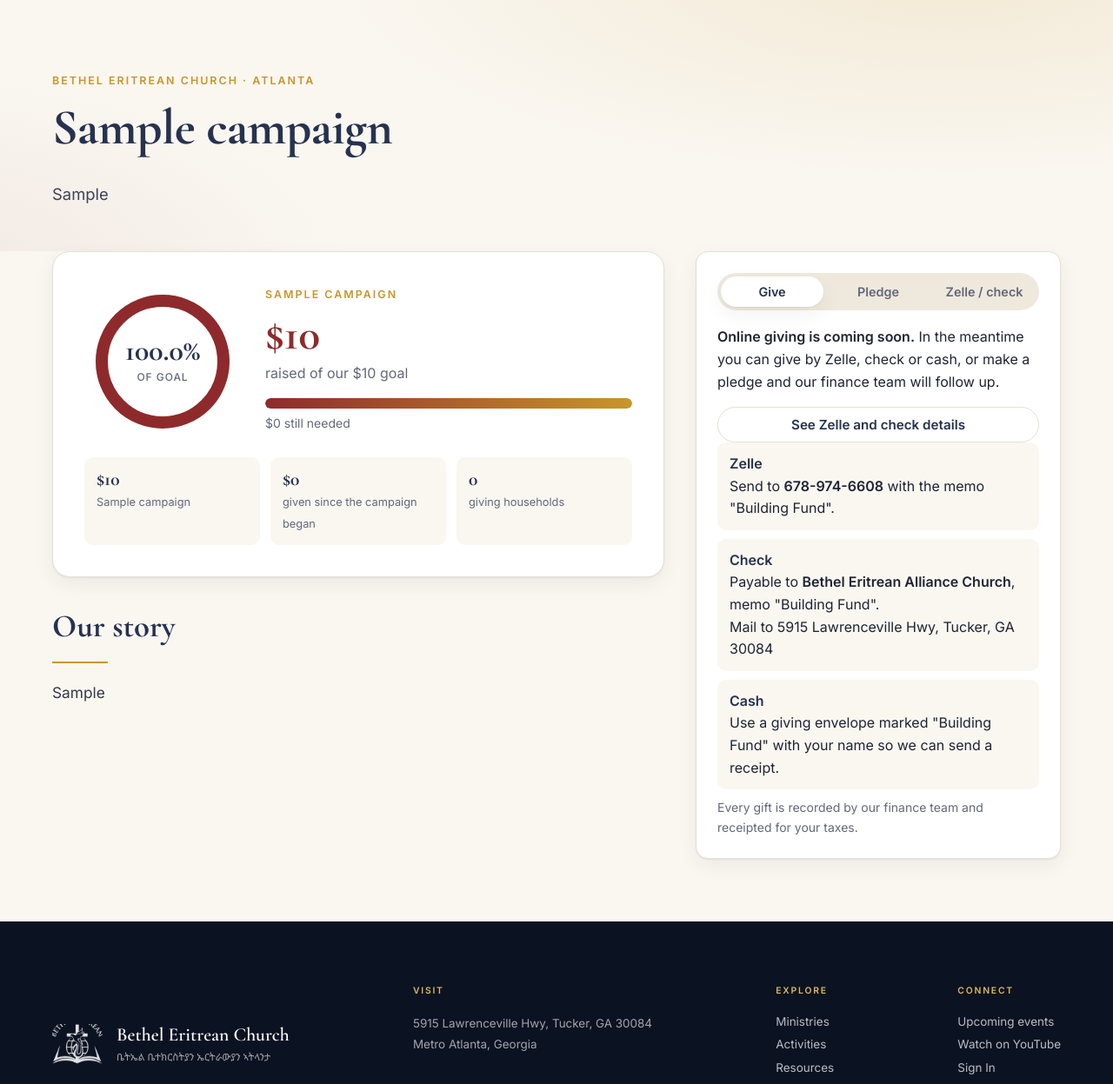
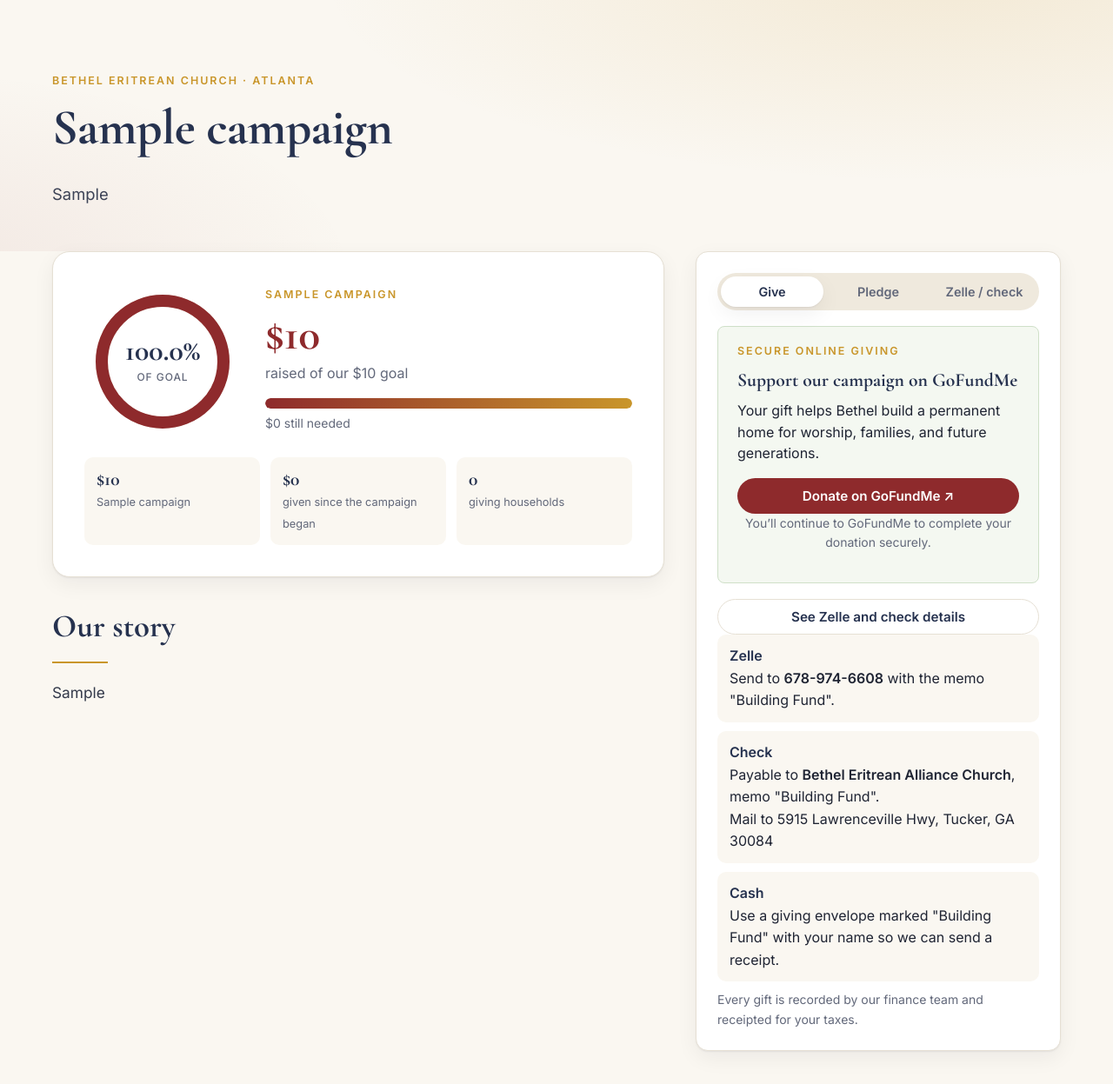
Before and after one commit to biniamh9/BETHEL-CRM, a Django app: page /give/sample/ in a window 1280 px wide. Shown: the part 78-1325 px from the top of the page at 87% size. Run offline with Django 5.2, Linux system fonts and the light colour scheme; tables that the repository leaves empty hold one stand-in row (values such as "Sample post"); parts of the project's set-up code (start-up, migrations or seed data) failed here and were passed over.

Commit message:
Connect GoFundMe and update building fund campaign

```diff
--- a/config/settings.py
+++ b/config/settings.py
@@ -214,6 +214,10 @@
     "ein": os.environ.get("CHURCH_EIN", "20-0604532"),
     "zelle": os.environ.get("CHURCH_ZELLE", "678-974-6608"),
     "check_payable_to": os.environ.get("CHURCH_CHECK_PAYABLE", "Bethel Eritrean Alliance Church"),
+    "gofundme_url": os.environ.get(
+        "GOFUNDME_URL",
+        "https://www.gofundme.com/f/building-a-home-for-bethel-eritrean-church-in-atlanta",
+    ),
     "mailing_address": os.environ.get("CHURCH_MAILING_ADDRESS", "5915 Lawrenceville Hwy, Tucker, GA 30084"),
     "founded": 2011,
 }
--- a/fundraising/tests.py
+++ b/fundraising/tests.py
@@ -36,6 +36,8 @@
         self.assertContains(response, "Why We Need Your Support")
         self.assertContains(response, "Provide a welcoming sanctuary for worship and prayer.")
         self.assertContains(response, "Make a donation of any amount.")
+        self.assertContains(response, "Donate on GoFundMe")
+        self.assertContains(response, "gofundme.com/f/building-a-home-for-bethel-eritrean-church-in-atlanta")
 
     def test_progress_includes_opening_balance(self):
         donated = sum(d.amount for d in Donation.objects.filter(status="succeeded"))
--- a/static/css/site.css
+++ b/static/css/site.css
@@ -562,3 +562,4 @@
 .activity-public-grid{display:grid;grid-template-columns:repeat(12,1fr);grid-auto-rows:240px;gap:16px}.activity-public-grid figure{grid-column:span 7;position:relative;margin:0;overflow:hidden;background:#0b1222}.activity-public-grid figure:nth-child(2n){grid-column:span 5}.activity-public-grid figure:nth-child(3n){grid-column:span 5}.activity-public-grid img{width:100%;height:100%;object-fit:cover;transition:transform .5s ease}.activity-public-grid figure:hover img{transform:scale(1.025)}.activity-public-grid figcaption{position:absolute;left:18px;bottom:16px;padding:7px 10px;background:rgba(11,18,34,.82);color:#fff;font-size:.7rem;letter-spacing:.12em;text-transform:uppercase}@media(max-width:700px){.activity-public-grid{display:grid;grid-template-columns:1fr;grid-auto-rows:280px}.activity-public-grid figure,.activity-public-grid figure:nth-child(2n),.activity-public-grid figure:nth-child(3n){grid-column:1}}
 .public-page-hero h1,.ministry-detail-hero h1{color:#fff}
 .story>h2{margin-top:2.2rem}.story>h2:first-child{margin-top:0}.campaign-story-list{grid-template-columns:1fr}.campaign-help-list{display:grid;gap:12px;padding-left:1.4rem;margin:20px 0 30px}.campaign-help-list li{padding-left:8px;line-height:1.65;color:var(--ink)}
+.gofundme-callout{padding:22px;margin-bottom:18px;background:#f4f8f1;border:1px solid #cfe0c8;border-radius:8px}.gofundme-callout h3{margin:.4rem 0 .6rem}.gofundme-callout p{line-height:1.55}.giving-separator{display:flex;align-items:center;gap:12px;margin:22px 0;color:var(--muted);font-size:.72rem;text-transform:uppercase;letter-spacing:.12em}.giving-separator:before,.giving-separator:after{content:"";height:1px;background:var(--line);flex:1}
--- a/templates/core/home.html
+++ b/templates/core/home.html
@@ -121,7 +121,7 @@
 <section class="building-callout">
   <div class="wrap building-callout-inner">
     <div><span class="eyebrow gold">{{ campaign.name }}</span><h2>Help us build what<br>the next generation needs.</h2></div>
-    <div><p>Our vision is bigger than a building. It is a lasting spiritual home for families, children, and generations still to come.</p><a class="btn btn-gold" href="{% url 'fundraising:give' %}">Give to the vision <span>→</span></a></div>
+    <div><p>Our vision is bigger than a building. It is a lasting spiritual home for families, children, and generations still to come.</p><div class="hero-actions"><a class="btn btn-gold" href="{% url 'fundraising:give' %}">Explore the campaign <span>→</span></a>{% if church.gofundme_url %}<a class="text-link" href="{{ church.gofundme_url }}" target="_blank" rel="noopener noreferrer">Donate on GoFundMe ↗</a>{% endif %}</div></div>
   </div>
 </section>
 {% endif %}
--- a/templates/fundraising/campaign.html
+++ b/templates/fundraising/campaign.html
@@ -40,7 +40,17 @@
       </div>
 
       <div id="t-give" class="tab-panel">
+        {% if church.gofundme_url %}
+        <div class="gofundme-callout">
+          <span class="eyebrow">Secure online giving</span>
+          <h3>Support our campaign on GoFundMe</h3>
+          <p>Your gift helps Bethel build a permanent home for worship, families, and future generations.</p>
+          <a class="btn btn-primary btn-block" href="{{ church.gofundme_url }}" target="_blank" rel="noopener noreferrer">Donate on GoFundMe ↗</a>
+          <p class="muted small center">You’ll continue to GoFundMe to complete your donation securely.</p>
+        </div>
+        {% endif %}
         {% if stripe_enabled %}
+        <div class="giving-separator"><span>or give directly</span></div>
         <form method="post" action="{% url 'fundraising:donate' campaign.slug %}">{% csrf_token %}
           <label class="field" style="display:block;font-weight:600;color:var(--navy);font-size:.88rem;margin-bottom:6px">Choose an amount</label>
           <div class="amounts">{% for a in presets %}<button type="button" data-amt="{{ a }}">${{ a }}</button>{% endfor %}</div>
@@ -51,7 +61,7 @@
           <p class="muted small center" style="margin:.8em 0 0">Card, bank account, Apple Pay or Google Pay through Stripe. You'll get an emailed tax receipt.</p>
         </form>
         {% else %}
-        <p><b>Online giving is coming soon.</b> In the meantime you can give by Zelle, check or cash, or make a pledge and our finance team will follow up.</p>
+        {% if not church.gofundme_url %}<p><b>Online giving is coming soon.</b> In the meantime you can give by Zelle, check or cash, or make a pledge and our finance team will follow up.</p>{% endif %}
         <button type="button" class="btn btn-ghost btn-block" data-go="t-other">See Zelle and check details</button>
         {% endif %}
       </div>
```
Also changed, not shown: DEPLOY.md (+5 -0 lines).
